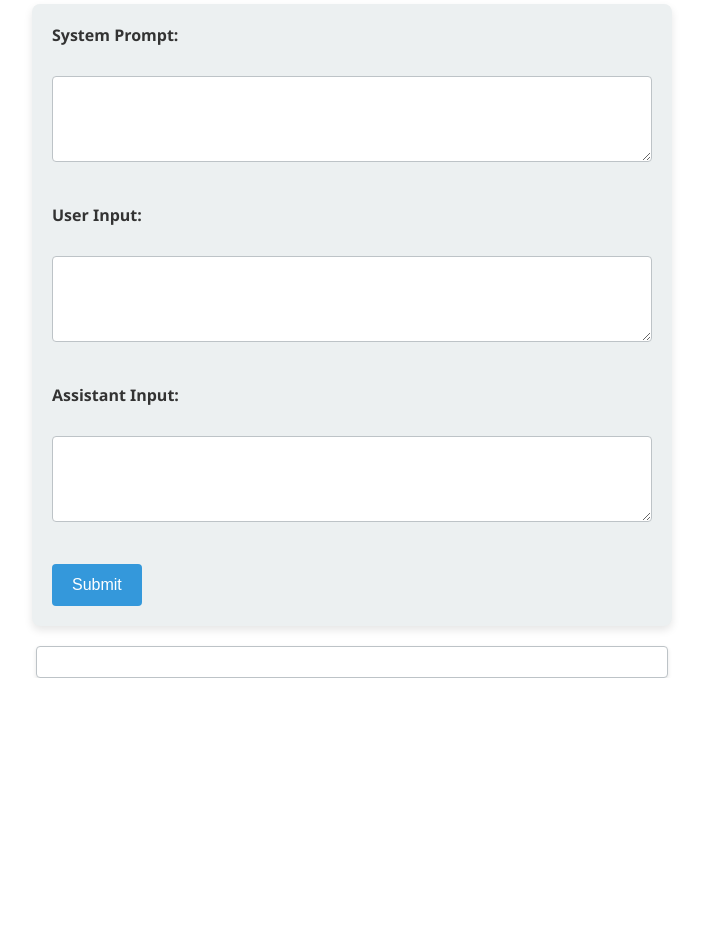
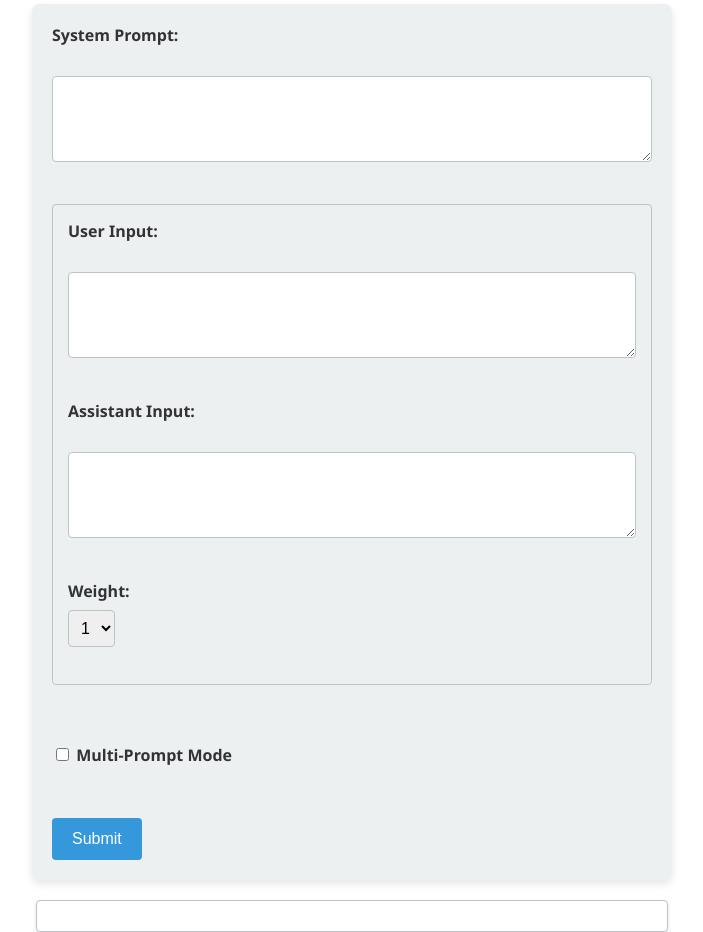
Before and after one commit to alextobias78/Fine-Tuner, a Flask app: page / in a window 1280 px wide. Shown: the part 138-1070 px from the top of the page, without its empty margins (288-991 px from the left). Before the commit the page ends 816 px from the top, so only its background shows below. Run offline with Flask 3, Linux system fonts and the light colour scheme.

Commit message:
feat: Add multi-prompt mode functionality to fine-tuning interface

```diff
--- a/app.py
+++ b/app.py
@@ -12,28 +12,28 @@ filename = ''.join(random.choices(string.ascii_lowercase + string.digits, k=8))
 @app.route("/", methods=["GET", "POST"])
 def index():
     if request.method == "POST":
-        # Get the user's input and system prompt
-        user_input = request.form.get("user_input")
         system_prompt = request.form.get("system_prompt")
+        multi_prompt_mode = request.form.get("multi_prompt_mode") == "on"
 
-        # TODO: Implement fine-tuning logic here using user_input and system_prompt
+        user_inputs = request.form.getlist("user_input[]")
+        assistant_inputs = request.form.getlist("assistant_input[]")
+        weights = request.form.getlist("weight[]")
 
+        messages = [{"role": "system", "content": system_prompt}]
 
-        # Prepare the response lines
-        response_lines = [
-            {"role": "system", "content": system_prompt},
-            {"role": "user", "content": user_input},
-            {"role": "assistant", "content": request.form.get("assistant_input") or ""}
-        ]
+        for user_input, assistant_input, weight in zip(user_inputs, assistant_inputs, weights):
+            if user_input:
+                messages.append({"role": "user", "content": user_input})
+            if assistant_input:
+                messages.append({"role": "assistant", "content": assistant_input, "weight": int(weight)})
 
-        # Wrap the response lines in a dictionary with the key "messages"
-        response_data = {"messages": response_lines}
+        response_data = {"messages": messages}
 
         # Append the entry to the JSONL file
         with open(filename, 'a', encoding='utf-8') as f:
             f.write(json.dumps(response_data) + '\n')
 
-        return "Entries have been saved to " + filename
+        return f"Entries have been saved to {filename}"
     return render_template("index.html")
 
 if __name__ == "__main__":
--- a/static/script.js
+++ b/static/script.js
@@ -1,5 +1,49 @@
 const form = document.querySelector('form');
 const responseDiv = document.getElementById('response');
+const addPromptButton = document.getElementById('add-prompt');
+const promptsContainer = document.getElementById('prompts-container');
+const multiPromptModeCheckbox = document.getElementById('multi_prompt_mode');
+
+function createPromptSet() {
+    const promptSet = document.createElement('div');
+    promptSet.className = 'prompt-set';
+    promptSet.innerHTML = `
+        <label for="user_input">User Input:</label><br>
+        <textarea class="user-input" name="user_input[]" rows="4" cols="50"></textarea><br><br>
+
+        <label for="assistant_input">Assistant Input:</label><br>
+        <textarea class="assistant-input" name="assistant_input[]" rows="4" cols="50"></textarea><br><br>
+
+        <label for="weight">Weight:</label>
+        <select class="weight" name="weight[]">
+            <option value="1">1</option>
+            <option value="0">0</option>
+        </select><br><br>
+
+        <button type="button" class="remove-prompt">Remove Prompt</button><br><br>
+    `;
+    return promptSet;
+}
+
+addPromptButton.addEventListener('click', () => {
+    const newPromptSet = createPromptSet();
+    promptsContainer.appendChild(newPromptSet);
+});
+
+promptsContainer.addEventListener('click', (event) => {
+    if (event.target.classList.contains('remove-prompt')) {
+        event.target.closest('.prompt-set').remove();
+    }
+});
+
+multiPromptModeCheckbox.addEventListener('change', () => {
+    addPromptButton.style.display = multiPromptModeCheckbox.checked ? 'inline-block' : 'none';
+    const promptSets = promptsContainer.querySelectorAll('.prompt-set');
+    promptSets.forEach((set, index) => {
+        if (index === 0) return;
+        set.style.display = multiPromptModeCheckbox.checked ? 'block' : 'none';
+    });
+});
 
 form.addEventListener('submit', async (event) => {
     event.preventDefault();
@@ -13,7 +57,10 @@ form.addEventListener('submit', async (event) => {
     const text = await response.text();
     responseDiv.textContent = text;
 
-    // Clear the user input and assistant input fields
-    form.querySelector('#user_input').value = '';
-    form.querySelector('#assistant_input').value = '';
+    // Clear the input fields
+    form.querySelectorAll('.user-input, .assistant-input').forEach(input => input.value = '');
 });
+
+// Initialize the form
+multiPromptModeCheckbox.checked = false;
+addPromptButton.style.display = 'none';
--- a/static/styles.css
+++ b/static/styles.css
@@ -43,7 +43,7 @@ textarea {
     font-size: 1em;
 }
 
-input[type="submit"] {
+input[type="submit"], button {
     background-color: #3498db;
     color: white;
     padding: 12px 20px;
@@ -54,7 +54,7 @@ input[type="submit"] {
     transition: background-color 0.3s ease;
 }
 
-input[type="submit"]:hover {
+input[type="submit"]:hover, button:hover {
     background-color: #2980b9;
 }
 
@@ -69,3 +69,29 @@ input[type="submit"]:hover {
     max-width: 600px;
     box-shadow: 0 2px 4px rgba(0, 0, 0, 0.1);
 }
+
+.prompt-set {
+    border: 1px solid #bdc3c7;
+    padding: 15px;
+    margin-bottom: 15px;
+    border-radius: 4px;
+}
+
+#add-prompt {
+    margin-bottom: 15px;
+}
+
+.remove-prompt {
+    background-color: #e74c3c;
+}
+
+.remove-prompt:hover {
+    background-color: #c0392b;
+}
+
+select {
+    padding: 8px;
+    border-radius: 4px;
+    border: 1px solid #bdc3c7;
+    font-size: 1em;
+}
--- a/templates/index.html
+++ b/templates/index.html
@@ -10,11 +10,27 @@
         <label for="system_prompt">System Prompt:</label><br>
         <textarea id="system_prompt" name="system_prompt" rows="4" cols="50"></textarea><br><br>
 
-        <label for="user_input">User Input:</label><br>
-        <textarea id="user_input" name="user_input" rows="4" cols="50"></textarea><br><br>
+        <div id="prompts-container">
+            <div class="prompt-set">
+                <label for="user_input">User Input:</label><br>
+                <textarea class="user-input" name="user_input[]" rows="4" cols="50"></textarea><br><br>
 
-        <label for="assistant_input">Assistant Input:</label><br>
-        <textarea id="assistant_input" name="assistant_input" rows="4" cols="50"></textarea><br><br>
+                <label for="assistant_input">Assistant Input:</label><br>
+                <textarea class="assistant-input" name="assistant_input[]" rows="4" cols="50"></textarea><br><br>
+
+                <label for="weight">Weight:</label>
+                <select class="weight" name="weight[]">
+                    <option value="1">1</option>
+                    <option value="0">0</option>
+                </select><br><br>
+            </div>
+        </div>
+
+        <button type="button" id="add-prompt">Add Prompt</button><br><br>
+
+        <label for="multi_prompt_mode">
+            <input type="checkbox" id="multi_prompt_mode" name="multi_prompt_mode"> Multi-Prompt Mode
+        </label><br><br>
 
         <input type="submit" value="Submit">
     </form>
```
